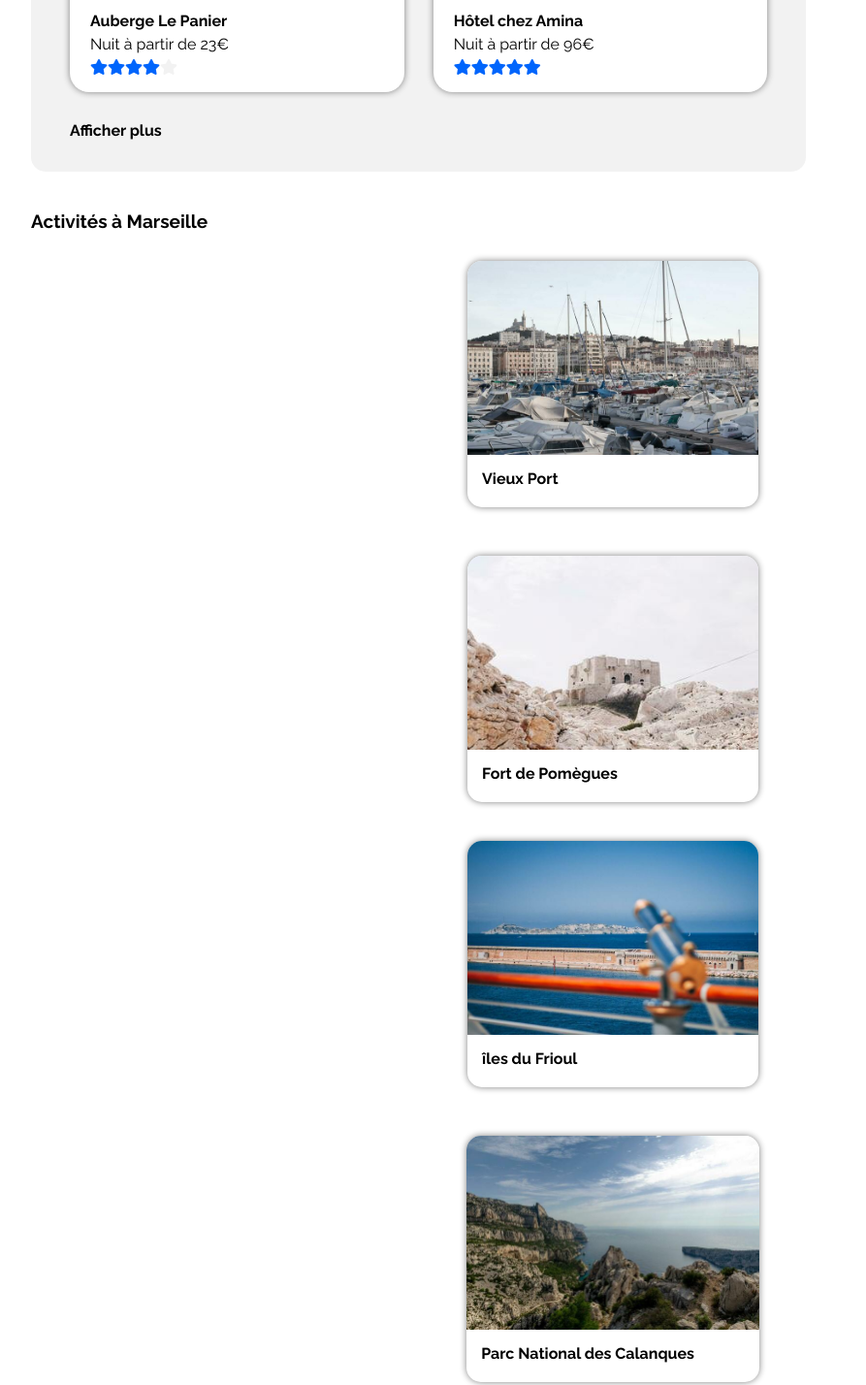
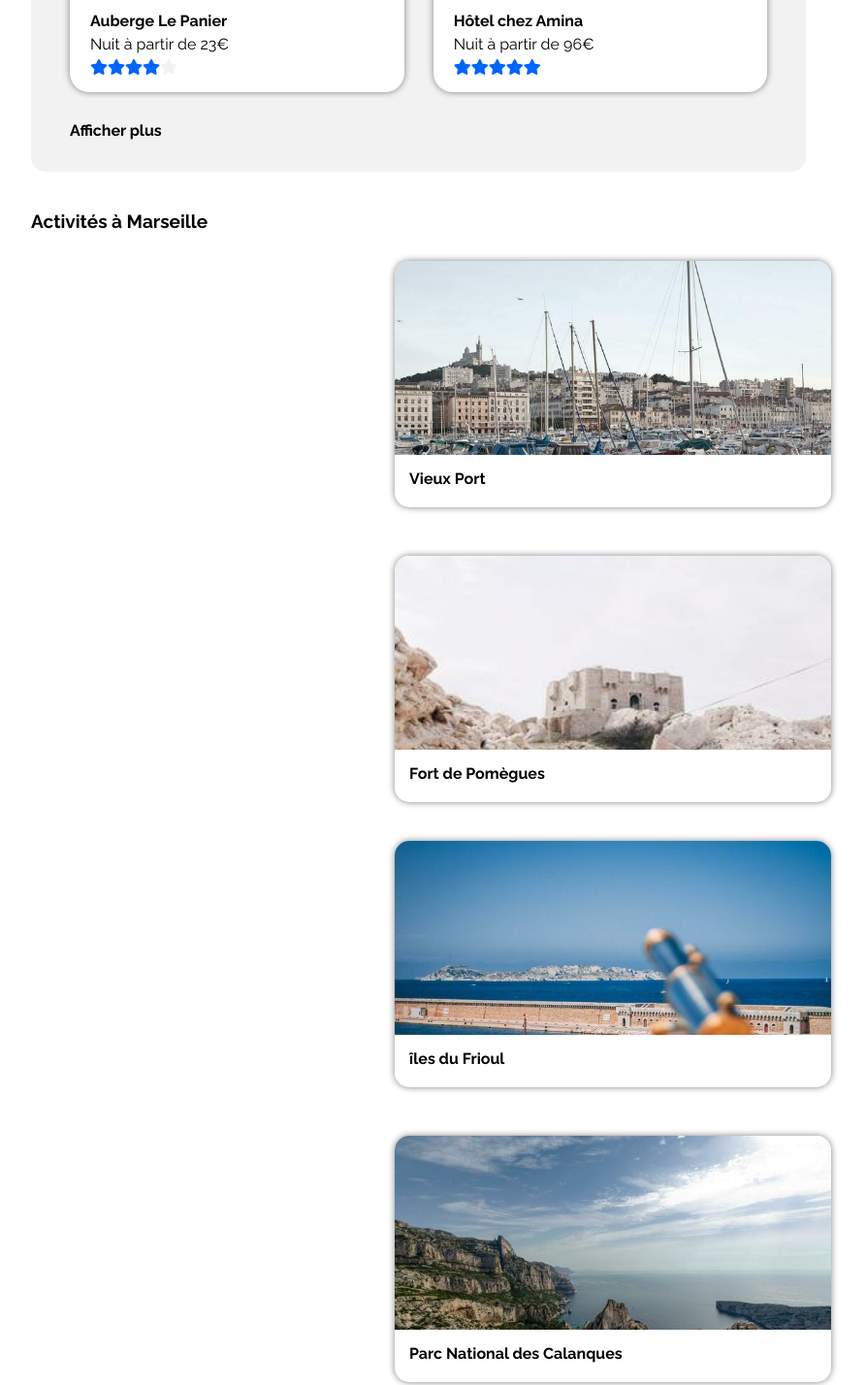
Before and after one commit to zeinab25/ZeinabAboukheir_2_11052021, a plain HTML site: page index.html in a window 1280 px wide. Shown: the part 1143-2571 px from the top of the page at 97% size, without its empty margins (8-901 px from the left). Drawn offline with Linux system fonts and the light colour scheme.

Commit message:
sous firefox

```diff
--- a/index.css
+++ b/index.css
@@ -500,7 +500,7 @@ footer>div{
 
     figure{
         max-width: 450px;
-
+        width: 100%; /*sous firefox*/
     }
 
     a.size-figure {
@@ -511,8 +511,7 @@ footer>div{
 
     .figure-container{
         align-items: center;
-
-
+        width: 100%; /*sous firefox*/
     }
 
     .figure-container figure{
@@ -615,8 +614,6 @@ footer>div{
     figure{
         max-width: 400px;
         min-width: 250px;
-      width: 100%; /*sous firefox*/
-
     }
 
     .activites-container{
```
